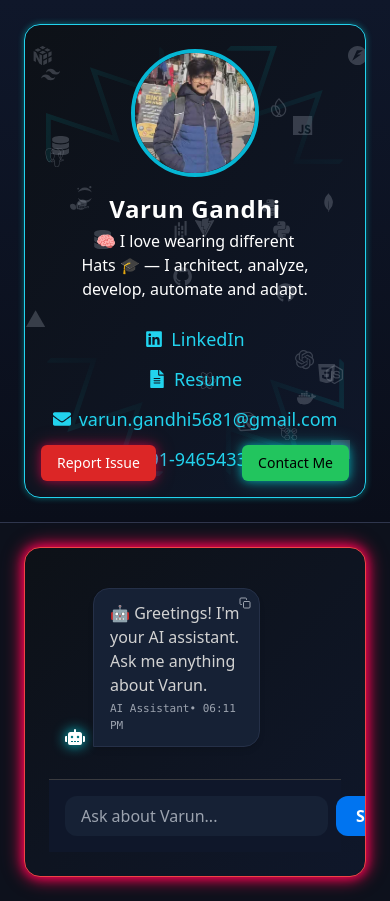
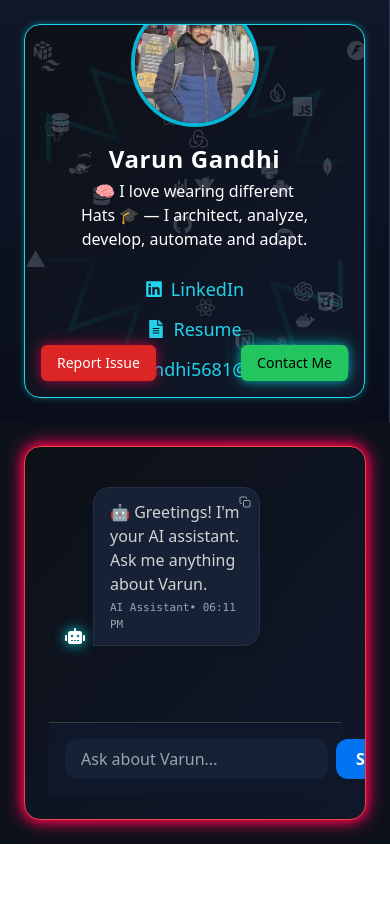
Before and after one commit to MattiasWheelz/Pricky_Frontend, a React (Vite) app: page / in a window 390 px wide. After the commit the page ends 844 px from the top, so only its background shows below. Built offline with nearby package versions, Linux system fonts and the light colour scheme; no server answers.

Commit message:
3x Responsive

```diff
--- a/src/App.jsx
+++ b/src/App.jsx
@@ -4,18 +4,15 @@ import ChatInterface from "./components/ChatInterface";
 
 function App() {
   return (
-        <div
-            className="flex flex-col md:flex-row h-screen w-screen bg-[#0c0f1f] text-white font-sans">
+    <div className="flex flex-col md:flex-row h-screen w-screen bg-[#0c0f1f] text-white font-sans">
       {/* Left Panel */}
-            <div
-                className="w-full md:w-1/2 h-full border-b md:border-b-0 md:border-r border-[#2f364d] bg-gradient-to-b from-[#0f172a] to-[#0a0e1a] p-6">
-                <ProfileCard/>
+      <div className="w-full md:w-1/2 h-1/2 md:h-full border-r border-[#2f364d] bg-gradient-to-b from-[#0f172a] to-[#0a0e1a] p-6 overflow-y-auto">
+        <ProfileCard />
       </div>
 
       {/* Right Panel */}
-            <div
-                className="w-full md:w-1/2 h-full bg-[#0d111c] flex items-center justify-center p-6">
-                <ChatInterface/>
+      <div className="w-full md:w-1/2 h-1/2 md:h-full bg-[#0d111c] flex items-center justify-center p-6 overflow-y-auto">
+        <ChatInterface />
       </div>
     </div>
   );
```
Lines whose indentation alone changed are shown as unchanged.
